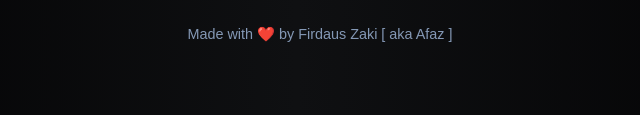
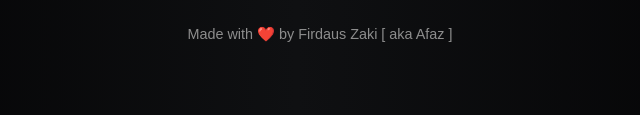
Before and after one commit to Afaz-Dev/portfolio, a plain HTML site: page index.html in a window 1280 px wide. Shown: the part 1930-2045 px from the top of the page, 320-960 px from the left. Drawn offline with nearby package versions, Linux system fonts and the light colour scheme.

Commit message:
Update style.css

```diff
--- a/style.css
+++ b/style.css
@@ -513,7 +513,7 @@ body {
   gap: 30px;
   justify-content: center;
   margin: 30px 0;
-  color: #8498b5;
+  color: #8d8d8d;
 }
 
 /* ========================================
```
